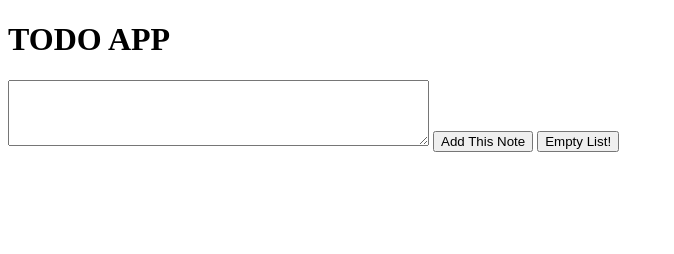
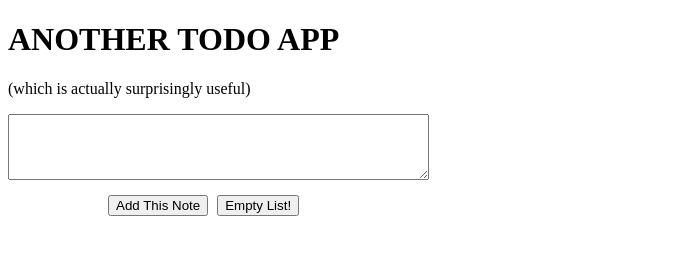
Before and after one commit to alperkay/a-simple-to-do-app, a plain HTML site: page index.html in a window 1280 px wide. Shown: the whole page, without its empty margins (0-674 px from the left). Drawn offline with Linux system fonts and the light colour scheme.

Commit message:
cleaning

```diff
--- a/index.html
+++ b/index.html
@@ -1,38 +1,20 @@
-<!--
-make a list
-  -mkdir (check with ls)
-  -make a file (check with open)
-  -make a hardcoded list
-  -git commit
-  -make js file
-  -make a data model
-  -iterate over the array->log
-  -find out what method to use to write it
-  -write it
-add items to the list
-  -create a text area where user can input text
-  -create a button which user clicks and the inputted text is written to the dom
-  -add the inputted text to the list so that it's shown on the page
-  -add the inputted text to the array
-check items off the list
--->
-
 <!DOCTYPE html>
 <html lang="en" dir="ltr">
   <head>
 
   </head>
   <body>
-    <h1>TODO APP</h1>
+    <h1>ANOTHER TODO APP</h1>
+    <p>(which is actually surprisingly useful)</p>
 
       <textarea id="myTextArea" rows="4" cols="50"></textarea>
 
 
-      <button id="add_to_list" type="button" onclick="addUserInput()">Add This Note</button>
-      <button id="delete_all" type="button" onclick="DeleteAll()">Empty List!</button>
+      <button style="position: relative; top: 30px; left: -325px " id="add_to_list" type="button" onclick="addUserInput()">Add This Note</button>
+      <button style="position: relative; top: 30px; left: -320px " id="delete_all" type="button" onclick="DeleteAll()">Empty List!</button>
 
 
-    <ol id="todo_list"></ol>
+    <ol style="position: relative; top: 30px; left: -20px; font-size: 20px " id="todo_list"></ol>
     <script src="script.js"></script>
   </body>
 </html>
--- a/script.js
+++ b/script.js
@@ -1,22 +1,13 @@
-//const todoItems= ['write user stories', 'break first feature down into steps', 'make first feature', 'make todo app']
 let todoItems= []
 let todoList = document.getElementById("todo_list");
-let itemList = document.getElementById("itemList");
 
 function addUserInput() {
-  //declare a function called addUserInput which is called when user clicks the button
   let x = document.getElementById("myTextArea").value;
-    //declares a variable x and assign it to the value that's inputted to the textarea
   todoItems.push(x);
-    //adds x to the todoItems array
   let listItem = document.createElement("li");
-    //create a list element
   let todoText = document.createTextNode(x);
-    //create a text node with the input gotten from user input
   listItem.appendChild(todoText);
-    //append the text node to the list item
   todoList.appendChild(listItem);
-    //append the list item to the list
   document.getElementById("myTextArea").value = "";
   listItem.addEventListener('click', removeOnClick);
 }
@@ -25,15 +16,9 @@ function removeOnClick() {
   const removedIndex = todoItems.findIndex(removed => removed === this.innerHTML);
   delete todoItems[removedIndex];
   this.style.textDecoration= "line-through";
-  console.log(todoItems);
 }
 
 function DeleteAll() {
   todoItems= [];
-  console.log(document.getElementById("itemList"));
+  document.getElementById("todo_list").innerHTML = ""
 }
-//I am working on a feature
-//the feature is to delete the to do list from the screen by clicking a button
-//the button is there. it deletes the items from the array
-//i couldn't find a way to delete the list from the screen
-//
```
Lines whose indentation alone changed are shown as unchanged.
